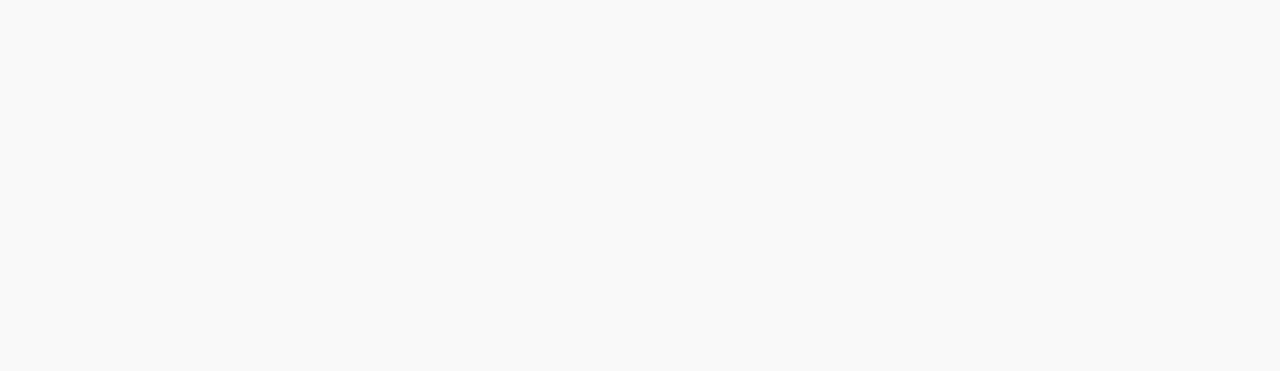
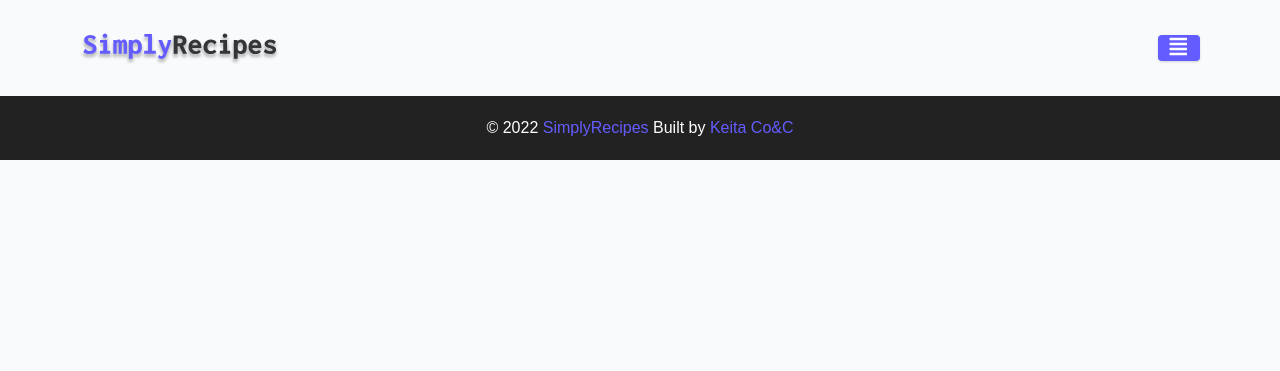
Before and after one commit to Keita18/html-sass-simply-recipes, a plain HTML site: page index.html in a window 1280 px wide. Drawn offline with Linux system fonts and the light colour scheme.

Commit message:
header + footer

```diff
--- a/index.html
+++ b/index.html
@@ -18,8 +18,37 @@
     <link rel="stylesheet" href="./css/main.css" />
   </head>
   <body>
+    <header>
+      <nav class="nav">
+        <div class="nav__header">
+          <a href="!#" class="nav__logo">
+            <img src="/assets/logo.svg" alt="" />
+          </a>
+          <button id="btn" class="btn nav__btn">
+            <i class="fas fa-align-justify"></i>
+          </button>
+        </div>
 
+        <div class="nav__links">
+          <a href="index.html" class="nav__link">home</a
+          ><a href="about.html" class="nav__link">about</a
+          ><a href="tags.html" class="nav__link">tags</a
+          ><a href="recipes.html" class="nav__link">recipes</a>
+          <div class="nav__link">
+            <a href="contact.html" class="btn">contact</a>
+          </div>
+        </div>
+      </nav>
+    </header>
 
+    <footer>
+      <div>
+        &copy; 2022 <span class="footer__logo">SimplyRecipes</span>
+        Built by
+        <a href="github.com/keita18">Keita Co&C</a>
+      </div>
+    </footer>
 
+    <script src="/js/app.js"></script>
   </body>
 </html>
--- /dev/null
+++ b/js/app.js
@@ -0,0 +1,21 @@
+const getElement = (selector) => {
+  const element = document.querySelector(selector)
+
+  if (element) return element
+  throw Error(
+    `Please double check your class names, there is no ${selector} class`
+  )
+}
+
+
+const links = getElement('.nav__links')
+const navBtnDOM = getElement('.nav__btn')
+console.log(navBtnDOM)
+
+navBtnDOM.addEventListener('click', () => {
+  links.classList.toggle('show-links')
+})
+
+// const date = getElement('#date')
+// const currentYear = new Date().getFullYear()
+// date.textContent = currentYear
--- a/scss/main.scss
+++ b/scss/main.scss
@@ -1 +1,83 @@
 @import 'config';
+@import 'index';
+
+header {
+    display: flex;
+    justify-content: center;
+}
+
+.nav {
+    width: 90vw;
+    max-width: var(--max-width);
+
+    &__header {
+        display: flex;
+        justify-content: space-between;
+        align-items: center;
+        height: 6rem;
+
+        & img {
+            width: 200px;
+        }
+
+    }
+
+    &__logo {
+        display: flex;
+        align-items: center;
+    }
+
+    &__btn {
+        padding: 0.15rem .75rem;
+
+        & i {
+            font-size: 1.25rem;
+        }
+    }
+
+    &__links {
+        display: flex;
+        flex-direction: column;
+        align-items: center;
+        margin: 0;
+        height: 0;
+        overflow: hidden;
+        transition: var(--transition);
+    }
+
+    .show-links {
+        height: 23.9375rem;
+    }
+
+
+    &__link {
+        width: 100%;
+        text-align: center;
+        display: block;
+        color: var(--grey-900);
+        padding: 1rem 0;
+        font-size: 1.25rem;
+        letter-spacing: var(--letterSpacing);
+        text-transform: capitalize;
+        border-top: 1px solid var(--grey-500);
+        transition: var(--transition);
+
+        a {
+            padding: 0.15rem 1rem;
+        }
+    }
+}
+
+footer {
+    background: var(--black);
+    height: 4rem;
+    display: flex;
+    justify-content: center;
+    align-items: center;
+    color: white;
+    text-align: center;
+
+    a, span {
+        color: var(--primary-500);
+    }
+}
```
Also changed, not shown: css/main.css, scss/_index.scss (added), 1 other file.
